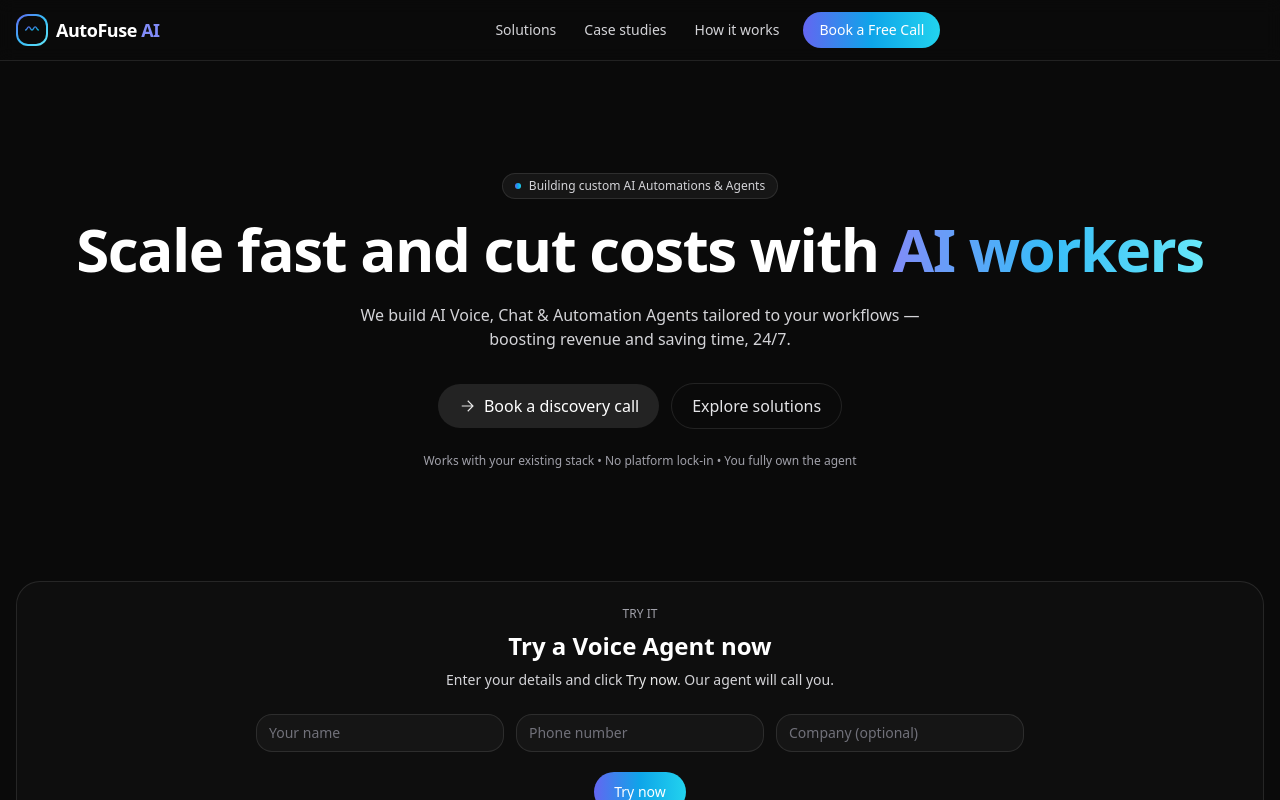
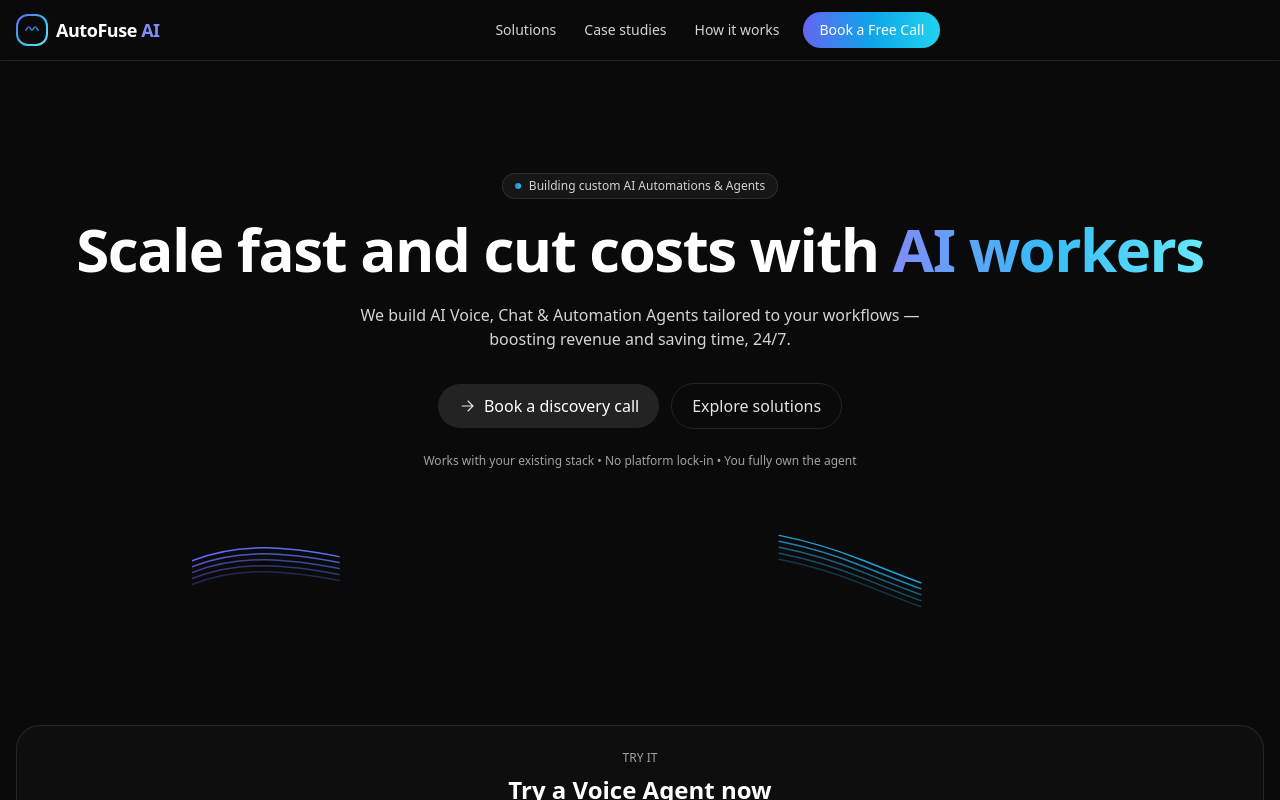
Before and after one commit to tahaissaoui-maker/autofuse-ai-site, a React (Vite) app: page / in a window 1280 px wide. Shown: the top 800 px of the page. Built offline with nearby package versions, Linux system fonts and the light colour scheme.

Commit message:
Update App.tsx

```diff
--- a/src/App.tsx
+++ b/src/App.tsx
@@ -239,7 +239,10 @@ const HomePage = ({ onNavigate }) => (
             </a>
             <button onClick={()=>onNavigate("solutions")} className="inline-flex items-center gap-2 rounded-full border border-white/10 bg-transparent px-5 py-2.5 text-zinc-200 hover:bg-white/5">Explore solutions</button>
           </div>
-          <p className="mt-6 text-center text-xs text-zinc-400">Works with your existing stack • No platform lock‑in • You fully own the agent</p>
+          <p className="mt-6 text-center text-xs text-zinc-400">
+            Works with your existing stack • No platform lock-in • You fully own the agent
+          </p>
+          <SoundWaves />
         </div>
 
 
@@ -434,31 +437,31 @@ const Spinner = () => (
   <svg className="h-4 w-4 animate-spin" viewBox="0 0 24 24"><circle cx="12" cy="12" r="10" className="fill-none stroke-white/20" strokeWidth="3"/><path d="M22 12a10 10 0 00-10-10" className="fill-none stroke-white" strokeWidth="3"/></svg>
 );
 
-const CompareCard = () => (
-  <div className="rounded-3xl border border-white/10 bg-white/[0.02] p-6">
-    <h3 className="text-xl font-semibold text-white">Why choose our approach</h3>
-    <div className="mt-4 grid gap-4 md:grid-cols-2">
-      <div>
-        <h4 className="text-sm font-medium text-zinc-200">Our team</h4>
-        <ul className="mt-2 space-y-2 text-sm text-zinc-300">
-          <li className="flex items-start gap-2"><Dot/> Experienced prompt engineers & automation builders</li>
-          <li className="flex items-start gap-2"><Dot/> Complete custom development</li>
-          <li className="flex items-start gap-2"><Dot/> Client‑centric, iterative delivery</li>
-          <li className="flex items-start gap-2"><Dot/> Rigorous testing & validation</li>
-          <li className="flex items-start gap-2"><Dot/> Connections with leading AI platforms</li>
-        </ul>
-      </div>
-      <div>
-        <h4 className="text-sm font-medium text-zinc-200">Typical alternatives</h4>
-        <ul className="mt-2 space-y-2 text-sm text-zinc-300">
-          <li className="flex items-start gap-2"><Dot/> Generic, copy‑paste setups</li>
-          <li className="flex items-start gap-2"><Dot/> Limited testing & QA</li>
-          <li className="flex items-start gap-2"><Dot/> Outdated approaches</li>
-          <li className="flex items-start gap-2"><Dot/> No platform access or support</li>
-        </ul>
-      </div>
-    </div>
-  </div>
+// Animated sound waves (pure SVG, no extra CSS)
+const SoundWaves = () => (
+  <svg viewBox="0 0 1200 150" className="mx-auto mt-8 w-full max-w-4xl" aria-hidden="true">
+    <defs>
+      <linearGradient id="waveGrad" x1="0" x2="1" y1="0" y2="0">
+        <stop offset="0%" stopColor="#6366f1" />
+        <stop offset="100%" stopColor="#06b6d4" />
+      </linearGradient>
+    </defs>
+    <path d="M0 80 C 150 20, 300 140, 450 80 S 750 20, 900 80 S 1050 140, 1200 80" fill="none" stroke="url(#waveGrad)" strokeOpacity="1" strokeWidth="2" strokeLinecap="round" strokeDasharray="200 600">
+      <animate attributeName="stroke-dashoffset" from="0" to="-800" dur="5s" repeatCount="indefinite" />
+    </path>
+    <path d="M0 88 C 150 28, 300 148, 450 88 S 750 28, 900 88 S 1050 148, 1200 88" fill="none" stroke="url(#waveGrad)" strokeOpacity="0.8" strokeWidth="2" strokeLinecap="round" strokeDasharray="200 600">
+      <animate attributeName="stroke-dashoffset" from="0" to="-800" dur="6s" repeatCount="indefinite" />
+    </path>
+    <path d="M0 96 C 150 36, 300 156, 450 96 S 750 36, 900 96 S 1050 156, 1200 96" fill="none" stroke="url(#waveGrad)" strokeOpacity="0.6" strokeWidth="2" strokeLinecap="round" strokeDasharray="200 600">
+      <animate attributeName="stroke-dashoffset" from="0" to="-800" dur="7s" repeatCount="indefinite" />
+    </path>
+    <path d="M0 104 C 150 44, 300 164, 450 104 S 750 44, 900 104 S 1050 164, 1200 104" fill="none" stroke="url(#waveGrad)" strokeOpacity="0.45" strokeWidth="2" strokeLinecap="round" strokeDasharray="200 600">
+      <animate attributeName="stroke-dashoffset" from="0" to="-800" dur="8s" repeatCount="indefinite" />
+    </path>
+    <path d="M0 112 C 150 52, 300 172, 450 112 S 750 52, 900 112 S 1050 172, 1200 112" fill="none" stroke="url(#waveGrad)" strokeOpacity="0.3" strokeWidth="2" strokeLinecap="round" strokeDasharray="200 600">
+      <animate attributeName="stroke-dashoffset" from="0" to="-800" dur="9s" repeatCount="indefinite" />
+    </path>
+  </svg>
 );
 
 /******************************
```
